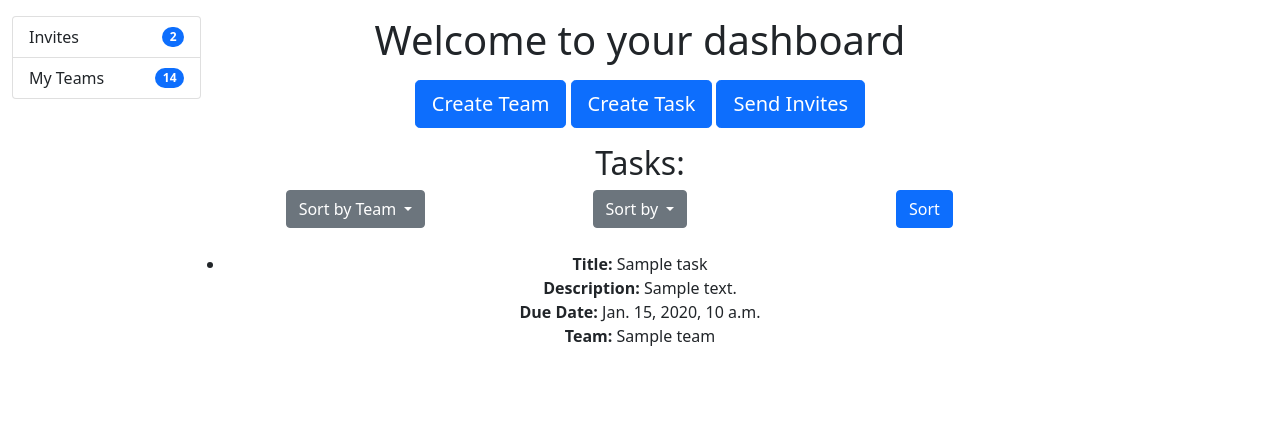
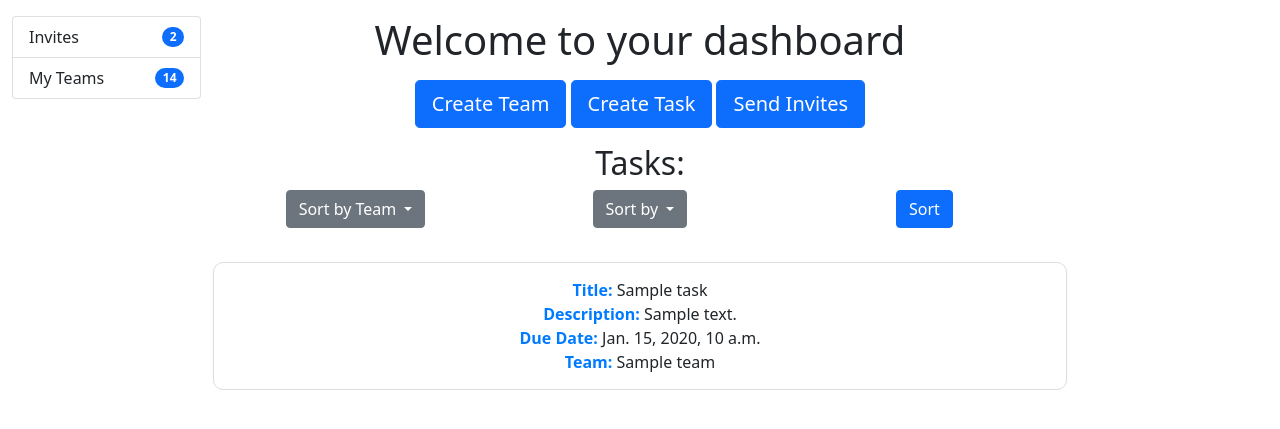
Before and after one commit to yohannpirbay/Magpie, a Django app: template tasks/templates/dashboard.html in a window 1280 px wide. Shown: the part 56-485 px from the top of the page. Run offline with Django 4.2, Linux system fonts and the light colour scheme; the template is opened without the code that fills it: most values are stand-ins (such as "Sample title", 1, 10 or a date in 2020); some libraries are stand-ins or nearby versions.

Commit message:
fix not showing on dashboard issue

```diff
--- /dev/null
+++ b/static/dashboard.css
@@ -0,0 +1,24 @@
+/* static/your_app/dashboard.css */
+
+ul#task-ul{
+    list-style: none;
+    padding: 0;
+    list-style-type: none;
+}
+
+li#task-li {
+
+    border: 1px solid #ddd;
+    margin: 10px 0;
+    padding: 15px;
+    border-radius: 10px; /* Add rounded corners for a softer look */
+}
+
+strong {
+    color: #007bff;
+}
+
+/* Add some spacing between tasks */
+li.task-item + li.task-item {
+    margin-top: 20px;
+}
--- a/tasks/templates/dashboard.html
+++ b/tasks/templates/dashboard.html
@@ -8,6 +8,8 @@
   <title>Dashboard</title>
   <script src="https://code.jquery.com/jquery-3.6.0.min.js"></script>
   <script src="{% static 'dashboard.js' %}"></script>
+  <link rel="stylesheet" type="text/css" href="{% static 'dashboard.css' %}">
+
 
 
 </head>
@@ -90,14 +92,14 @@
         </form>
 
         <div class="row mt-4">
-        {% if tasks %}
-          <ul>
-            {% for task in tasks %}
-              <li>
+        {% if user_tasks %}
+          <ul id ="task-ul">
+            {% for task in user_tasks %}
+              <li id ="task-li">
                 <strong>Title:</strong> {{ task.title }}<br>
                 <strong>Description:</strong> {{ task.description }}<br>
                 <strong>Due Date:</strong> {{ task.dueDate }}<br>
-                <strong>Team:</strong> {{ task.team }}<br>
+                <strong>Team:</strong> {{ task.team.name }}<br>
               </li>
             {% endfor %}
           </ul>
```
Also changed, not shown: tasks/forms.py (+15 -1 lines), tasks/views.py (+19 -3 lines).
